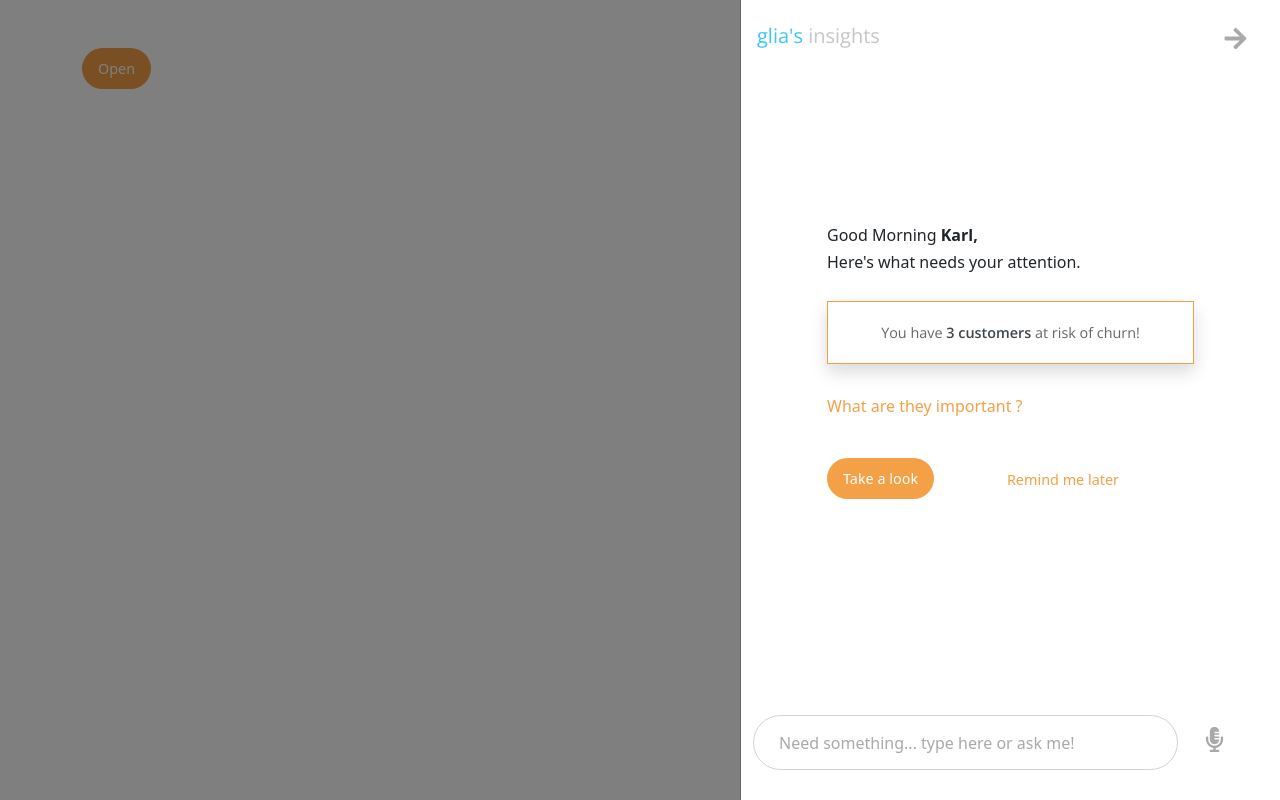
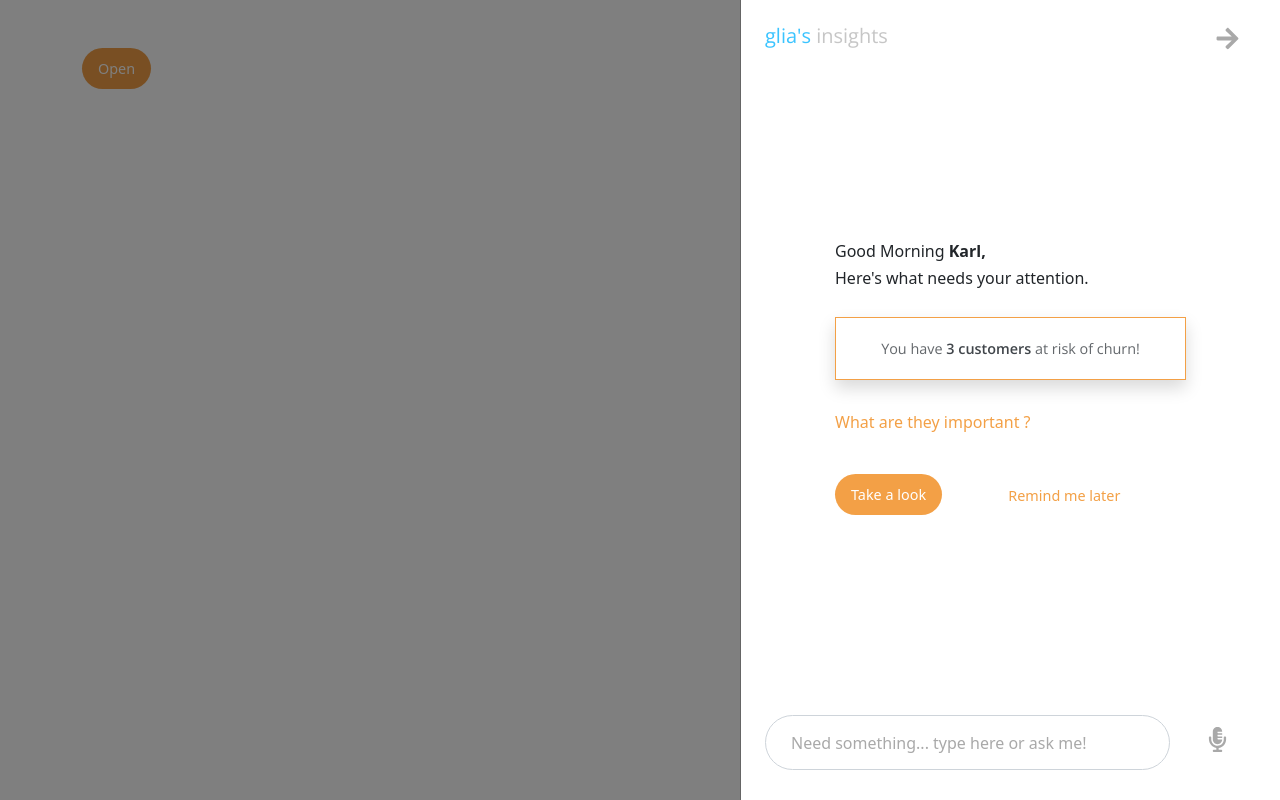
Before and after one commit to kishansmartkarrot/chatbot-ui, a plain HTML site: page chatbot-ui/index.html in a window 1280 px wide. Both pictures are taken after a click on the button "Open". Drawn offline with nearby package versions, Linux system fonts and the light colour scheme.

Commit message:
fix input issues

```diff
--- a/chatbot-ui/assets/css/styles.css
+++ b/chatbot-ui/assets/css/styles.css
@@ -41,6 +41,22 @@ a {
 
 .offcanvas-body {
   padding-top: 0px;
+  padding: 1rem 1.5rem;
+}
+
+.offcanvas-header {
+  padding: 1rem 1.5rem;
+
+}
+
+.offcanvas-footer {
+  padding-left: 1.5rem;
+  padding-right: 1.5rem;
+}
+
+.offcanvas-footer .container {
+  padding-left: 0px;
+  padding-right: 0px;
 }
 
 /* --------- Chatbot Header --------- */
@@ -481,6 +497,7 @@ a {
   height: 25px;
   margin-top: 12px;
   cursor: pointer;
+  margin-left: -15px;
 }
 
 
--- a/chatbot-ui/index.html
+++ b/chatbot-ui/index.html
@@ -58,7 +58,7 @@
                   placeholder="Need something... type here or ask me!">
               </div>
               <div class="col-md-2 ">
-                <div class="align-middle">
+                <div class="text-center">
                   <img class="microphone" alt="close" src="assets/imgs/microphone-alt-solid.svg" />
                 </div>
               </div>
```
Also changed, not shown: chatbot-ui/action-requested.html (+1 -1 lines), chatbot-ui/card-details-more.html (+1 -1 lines), chatbot-ui/card-details.html (+1 -1 lines), chatbot-ui/take-a-look.html (+1 -1 lines), chatbot-ui/typing.html (+1 -1 lines).
